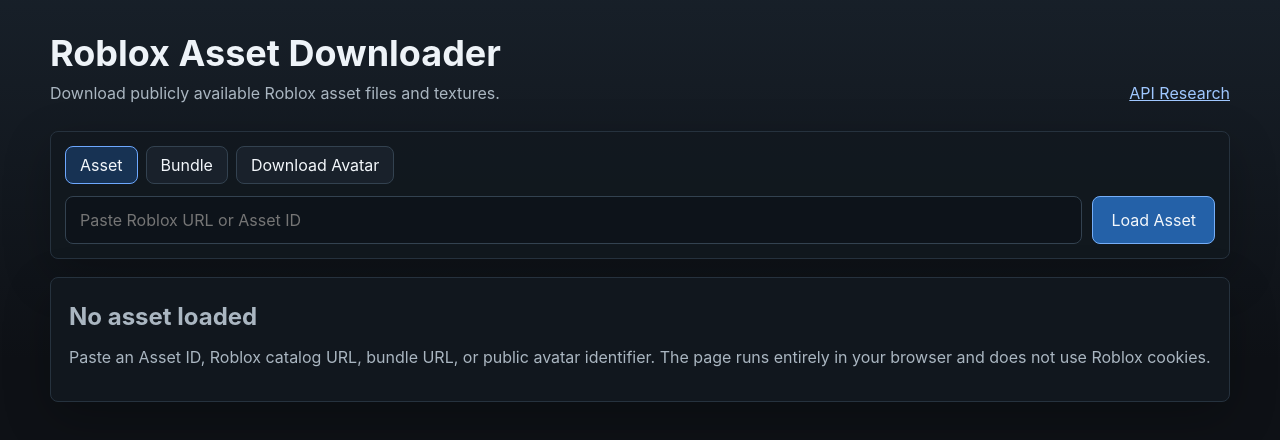
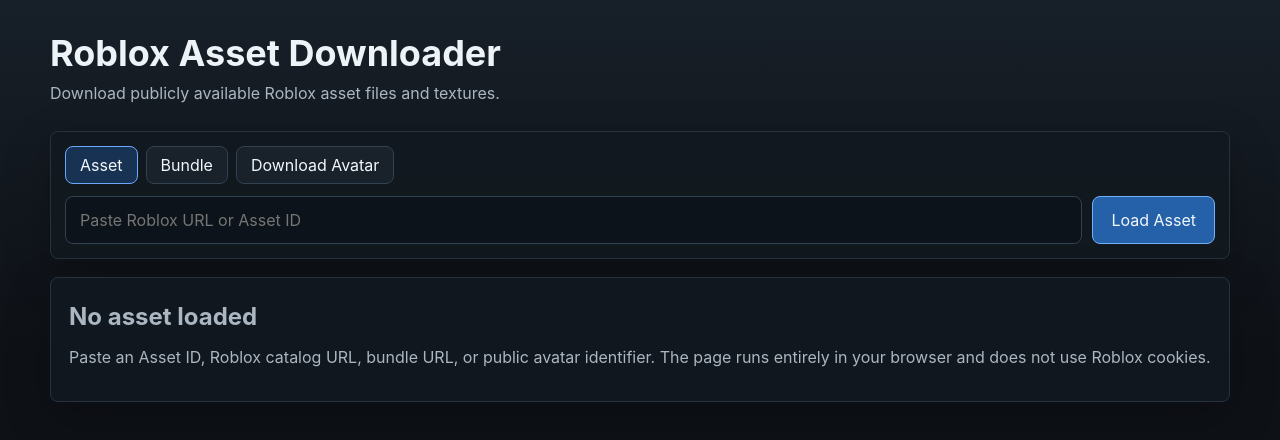
Before and after one commit to BennyModel/Roblox-assets-download, a React (Vite) app: page / in a window 1280 px wide. Shown: the top 440 px of the page. Built offline with nearby package versions, Linux system fonts and the light colour scheme; no server answers.

Commit message:
Hide API research link

```diff
--- a/src/App.tsx
+++ b/src/App.tsx
@@ -101,7 +101,6 @@
           <h1>Roblox Asset Downloader</h1>
           <p>Download publicly available Roblox asset files and textures.</p>
         </div>
-        <a href="./ROBLOX_API_RESEARCH.md">API Research</a>
       </header>
 
       <AssetInput
```
